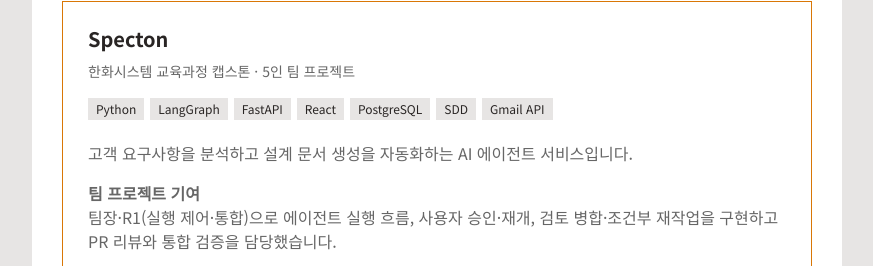
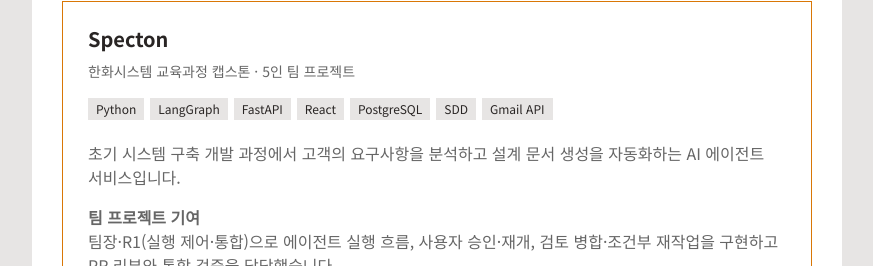
Before and after one commit to surplus96/surplus96.github.io, a plain HTML site: page index.html in a window 1280 px wide. Shown: the part 3358-3624 px from the top of the page, without its empty margins (368-1241 px from the left). Drawn offline with nearby package versions, Linux system fonts and the light colour scheme.

Commit message:
Update index.html

```diff
--- a/index.html
+++ b/index.html
@@ -282,7 +282,7 @@
                                     <h3>Specton</h3>
                                     <p class="project-context">한화시스템 교육과정 캡스톤 · 5인 팀 프로젝트</p>
                                     <div class="project-tags"><span>Python</span><span>LangGraph</span><span>FastAPI</span><span>React</span><span>PostgreSQL</span><span>SDD</span><span>Gmail API</span></div>
-                                    <p>고객 요구사항을 분석하고 설계 문서 생성을 자동화하는 AI 에이전트 서비스입니다.</p>
+                                    <p>초기 시스템 구축 개발 과정에서 고객의 요구사항을 분석하고 설계 문서 생성을 자동화하는 AI 에이전트 서비스입니다.</p>
                                     <p><strong>팀 프로젝트 기여</strong><br>
                                         팀장·R1(실행 제어·통합)으로 에이전트 실행 흐름, 사용자 승인·재개, 검토 병합·조건부 재작업을 구현하고 PR 리뷰와 통합 검증을 담당했습니다.
                                     </p>
```
